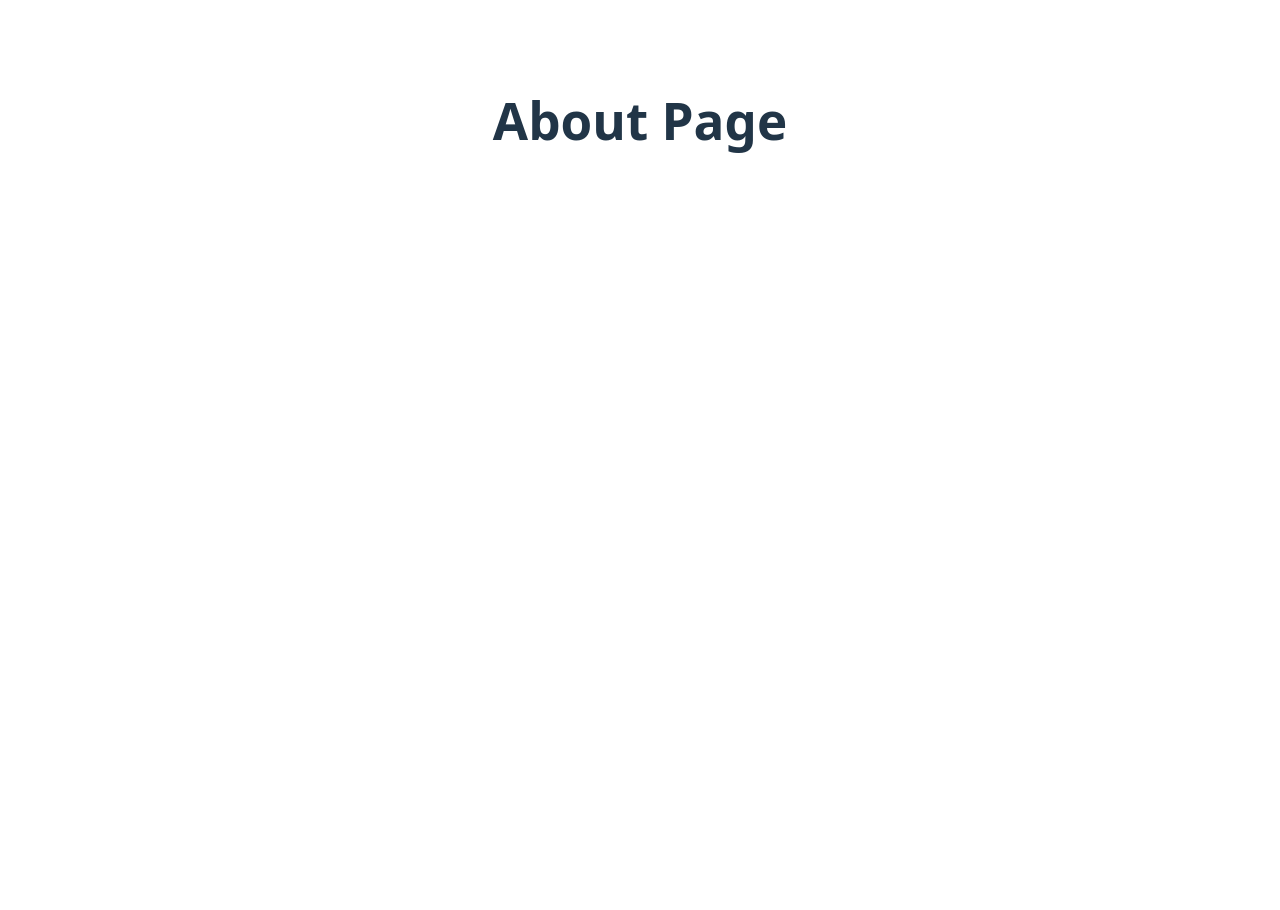
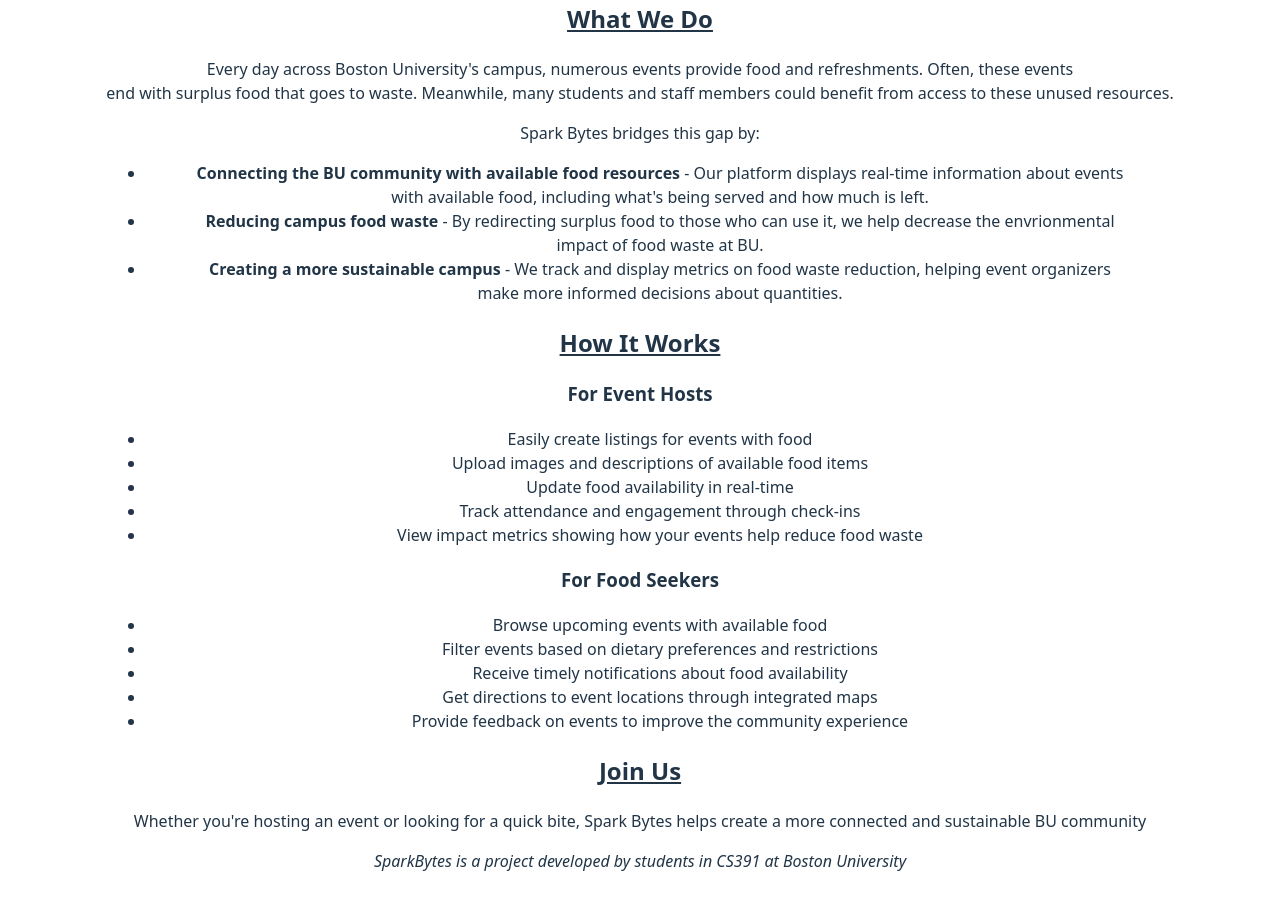
Before and after one commit to simransingh19/sparkbytes, a React (Vite) app: page /about in a window 1280 px wide. Shown: the part 280-1190 px from the top of the page. Before the commit the page ends 800 px from the top, so only its background shows below. Built offline with nearby package versions, Linux system fonts and the light colour scheme.

Commit message:
added about page details

```diff
--- a/src/pages/About.tsx
+++ b/src/pages/About.tsx
@@ -4,7 +4,62 @@ const About: React.FC = () => {
     return (
         <>
             <h1>About Page</h1>
-            <p></p>
+
+            <h2><u>Our Mission</u></h2>
+            <p>
+            Spark Bytes is dedicated to addressing two important challenges at Boston University: <br />
+            reducing food waste from campus events and helping BU community members access free food resources
+            </p>
+
+            <h2><u>What We Do</u></h2>
+            <p>
+            Every day across Boston University's campus, numerous events provide food and refreshments. Often, these events <br />
+            end with surplus food that goes to waste. Meanwhile, many students and staff members could benefit from access to these unused resources.
+            </p>
+
+            <p>
+            Spark Bytes bridges this gap by: <br />
+            <ul>
+                <li>
+                    <b>Connecting the BU community with available food resources</b> - Our platform displays real-time information about events <br />
+                    with available food, including what's being served and how much is left.
+                </li>
+                <li>
+                    <b>Reducing campus food waste</b> - By redirecting surplus food to those who can use it, we help decrease the envrionmental <br />
+                    impact of food waste at BU.
+                </li>
+                <li>
+                    <b>Creating a more sustainable campus</b> - We track and display metrics on food waste reduction, helping event organizers  <br />
+                    make more informed decisions about quantities.
+                </li>
+            </ul>
+            </p>
+
+            <h2><u>How It Works</u></h2>
+            <h3>For Event Hosts</h3>
+            <p>
+                <ul>
+                    <li>Easily create listings for events with food</li>
+                    <li>Upload images and descriptions of available food items</li>
+                    <li>Update food availability in real-time</li>
+                    <li>Track attendance and engagement through check-ins</li>
+                    <li>View impact metrics showing how your events help reduce food waste</li>
+                </ul>
+            </p>
+            <h3>For Food Seekers</h3>
+            <p>
+                <ul>
+                    <li>Browse upcoming events with available food</li>
+                    <li>Filter events based on dietary preferences and restrictions</li>
+                    <li>Receive timely notifications about food availability</li>
+                    <li>Get directions to event locations through integrated maps</li>
+                    <li>Provide feedback on events to improve the community experience</li>
+                </ul>
+            </p>
+
+            <h2><u>Join Us</u></h2>
+            <p>Whether you're hosting an event or looking for a quick bite, Spark Bytes helps create a more connected and sustainable BU community</p>
+            <p><i>SparkBytes is a project developed by students in CS391 at Boston University</i></p>
         </>
     );
 };
```
